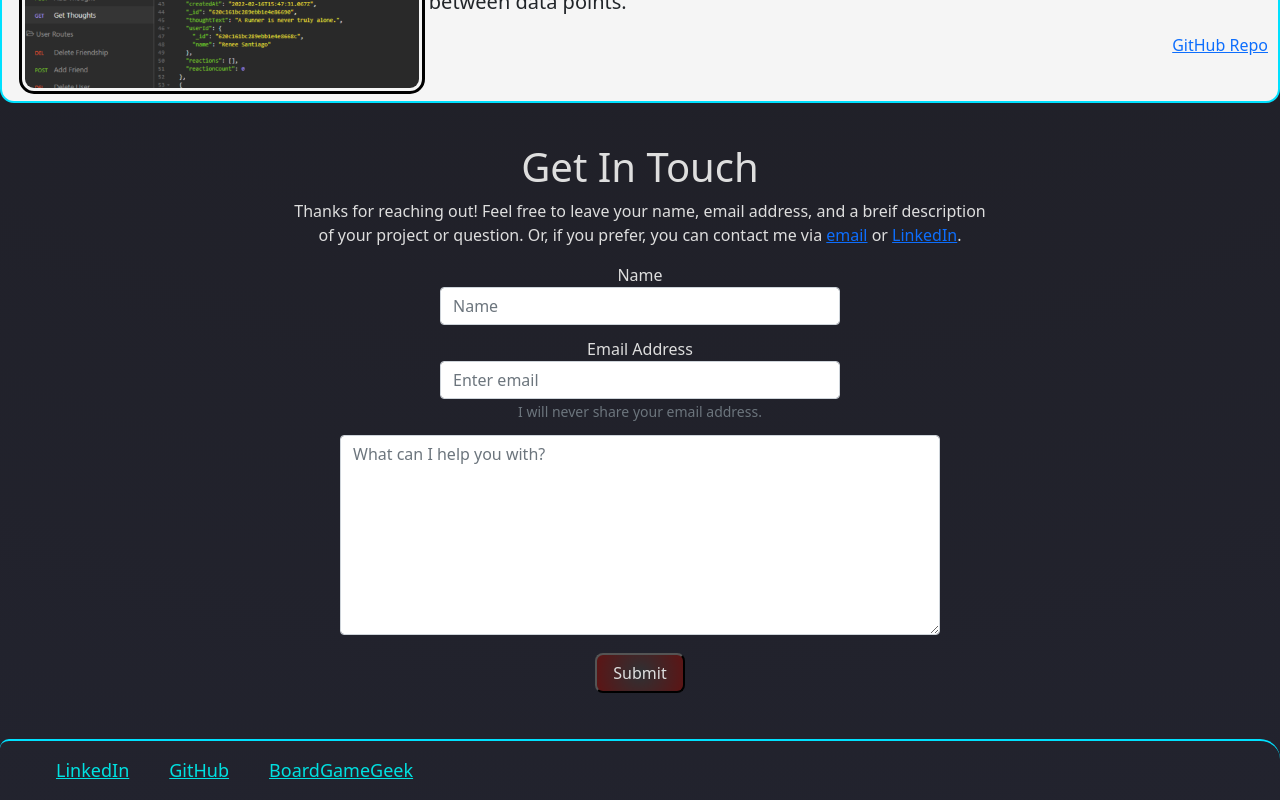
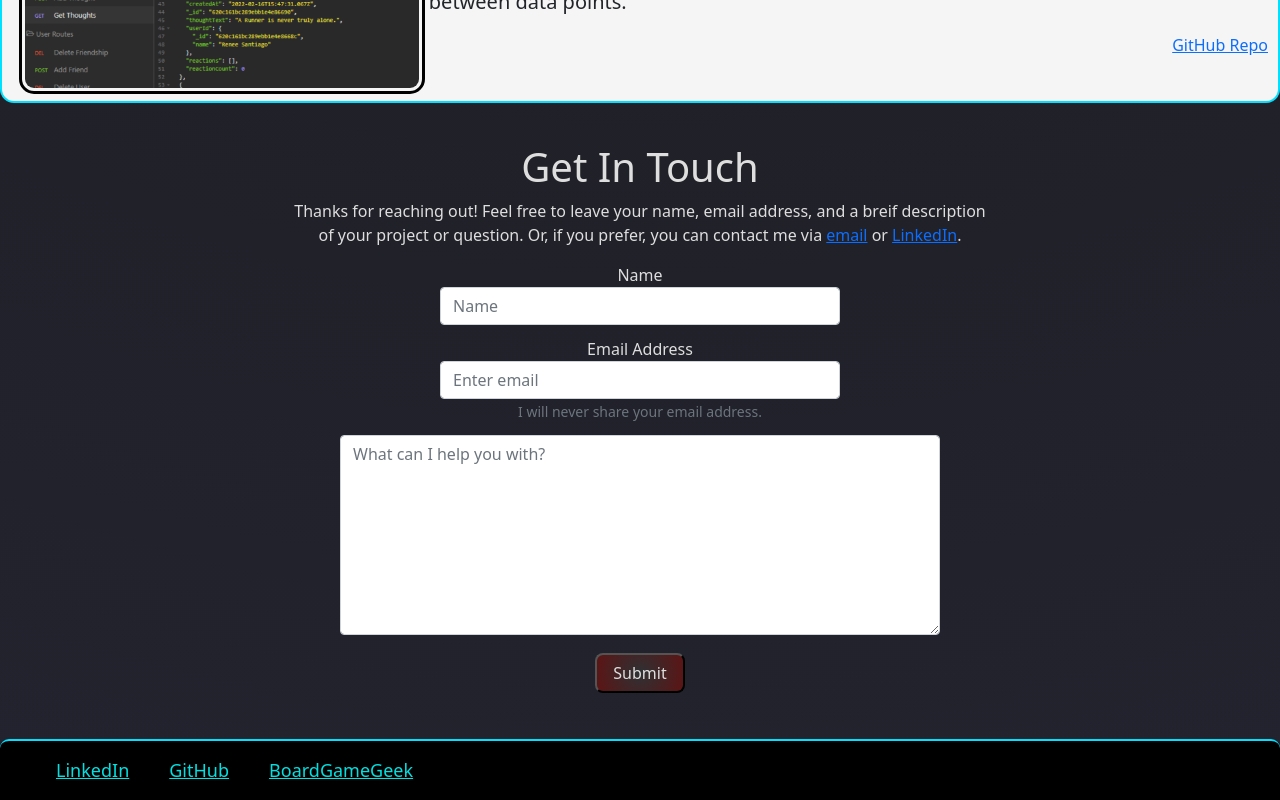
Before and after one commit to the-wake/ben-martin-portfolio, a React (Create React App) app: page / in a window 1280 px wide. Shown: the part 3255-4055 px from the top of the page. Built offline with nearby package versions, Linux system fonts and the light colour scheme.

Commit message:
A few styling changes.

```diff
--- a/src/App.css
+++ b/src/App.css
@@ -268,9 +268,11 @@ form .button:hover {
 }
 
 #footer {
+  background-color: black;
+  padding: 16px;
   border-top: 2px solid rgb(0, 225, 255);
-  padding: 16px;
-  border-top-right-radius: 20px;
+  border-bottom-left-radius: 0px;
+  border-bottom-right-radius: 0px;
 }
 
 #footer p {
```
